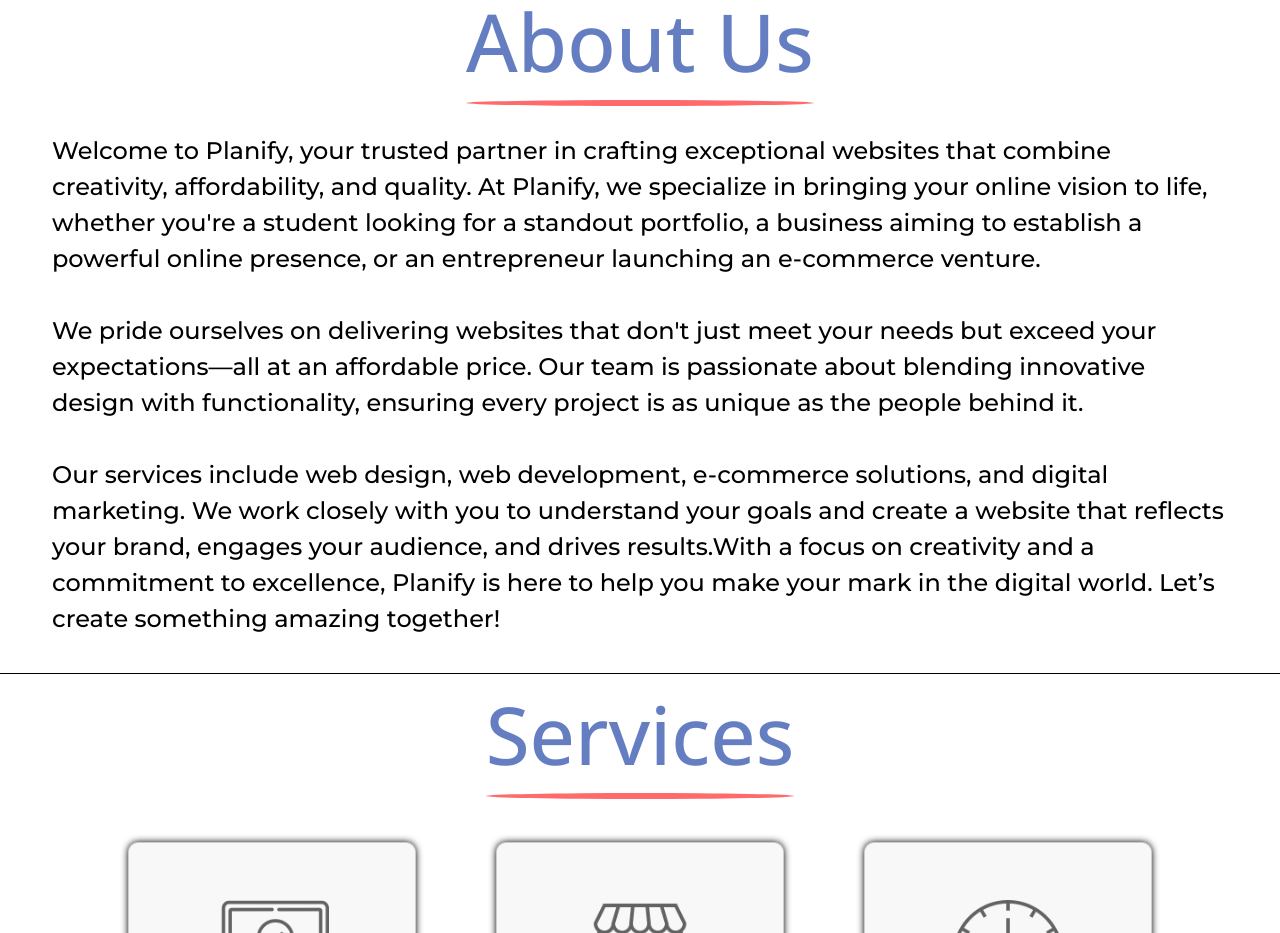
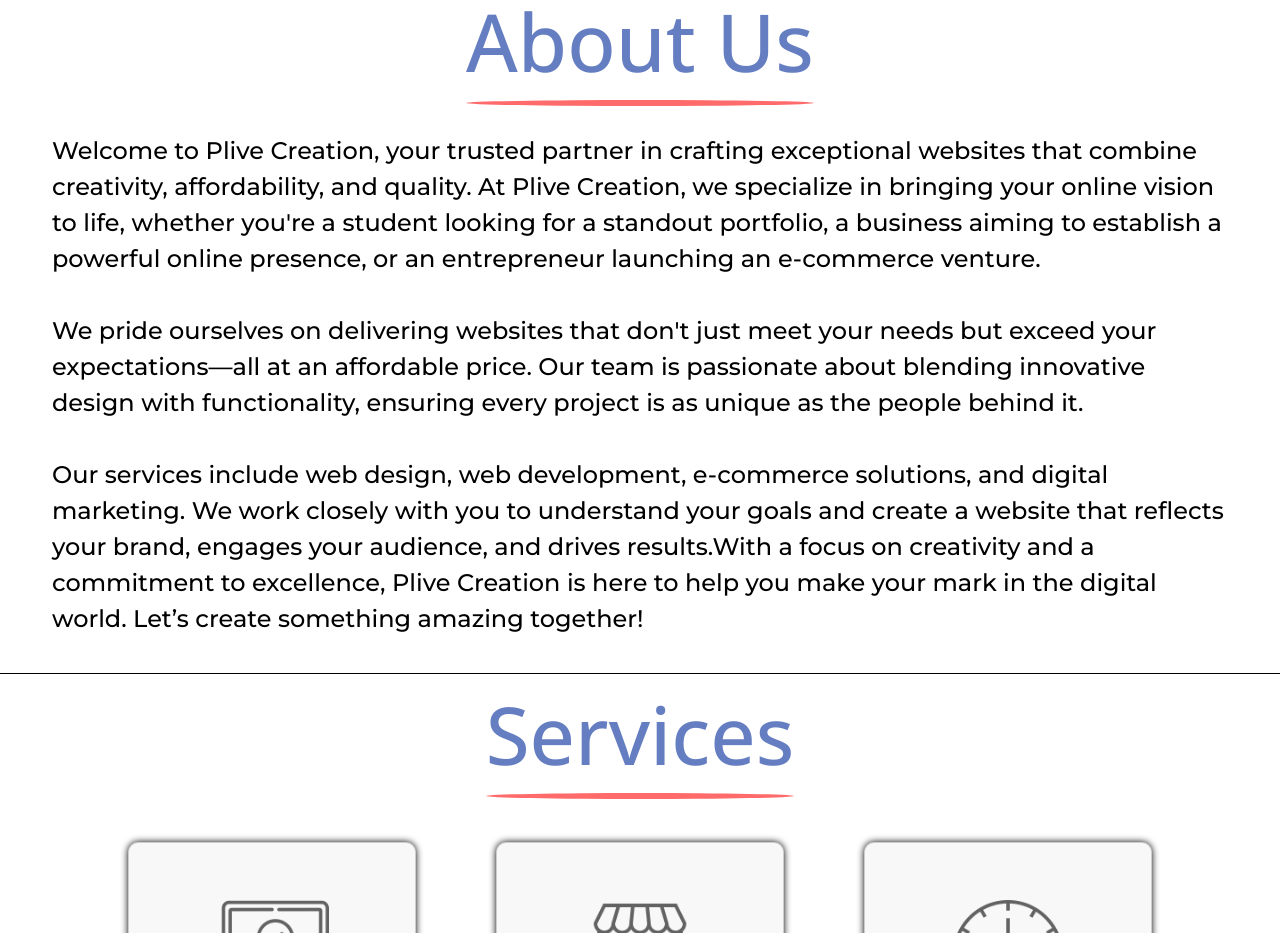
Before and after one commit to gautam-babariya/plive-creation, a React (Vite) app in the folder Front/: page / in a window 1280 px wide. Shown: the part 840-1773 px from the top of the page. Built offline with nearby package versions, Linux system fonts and the light colour scheme.

Commit message:
textxhanges

```diff
--- a/Front/components/Aboutus/Aboutus.jsx
+++ b/Front/components/Aboutus/Aboutus.jsx
@@ -10,7 +10,7 @@
       </div>
 
       <div id='about_des'>
-        <p>Welcome to Planify, your trusted partner in crafting exceptional websites that combine creativity, affordability, and quality. At Planify, we specialize in bringing your online vision to life, whether you're a student looking for a standout portfolio, a business aiming to establish a powerful online presence, or an entrepreneur launching an e-commerce venture.<br></br><br></br>We pride ourselves on delivering websites that don't just meet your needs but exceed your expectations—all at an affordable price. Our team is passionate about blending innovative design with functionality, ensuring every project is as unique as the people behind it.<br></br><br></br>Our services include web design, web development, e-commerce solutions, and digital marketing. We work closely with you to understand your goals and create a website that reflects your brand, engages your audience, and drives results.With a focus on creativity and a commitment to excellence, Planify is here to help you make your mark in the digital world. Let’s create something amazing together!</p>
+        <p>Welcome to Plive Creation, your trusted partner in crafting exceptional websites that combine creativity, affordability, and quality. At Plive Creation, we specialize in bringing your online vision to life, whether you're a student looking for a standout portfolio, a business aiming to establish a powerful online presence, or an entrepreneur launching an e-commerce venture.<br></br><br></br>We pride ourselves on delivering websites that don't just meet your needs but exceed your expectations—all at an affordable price. Our team is passionate about blending innovative design with functionality, ensuring every project is as unique as the people behind it.<br></br><br></br>Our services include web design, web development, e-commerce solutions, and digital marketing. We work closely with you to understand your goals and create a website that reflects your brand, engages your audience, and drives results.With a focus on creativity and a commitment to excellence, Plive Creation is here to help you make your mark in the digital world. Let’s create something amazing together!</p>
       </div>
     </div>
   )
```
